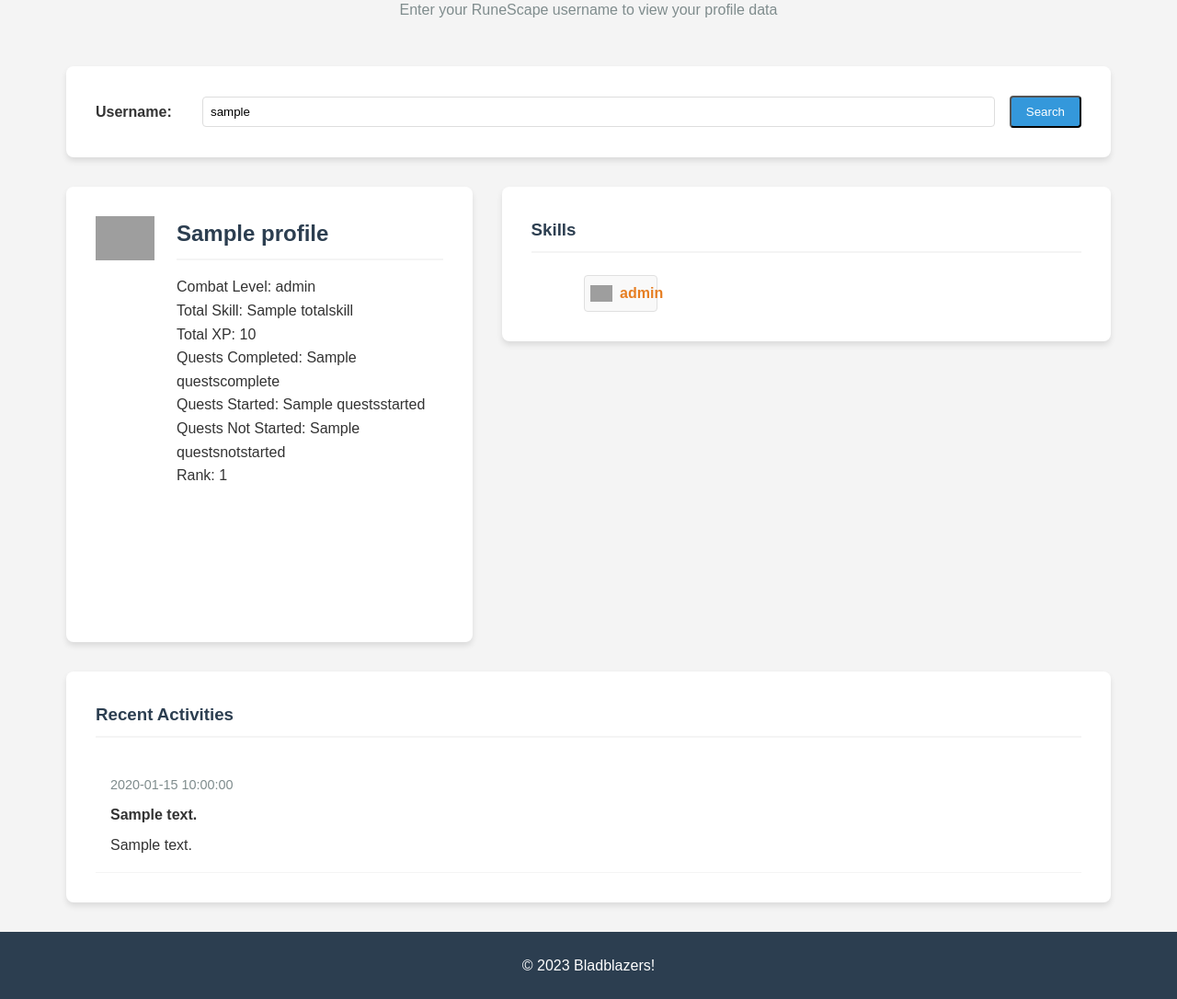
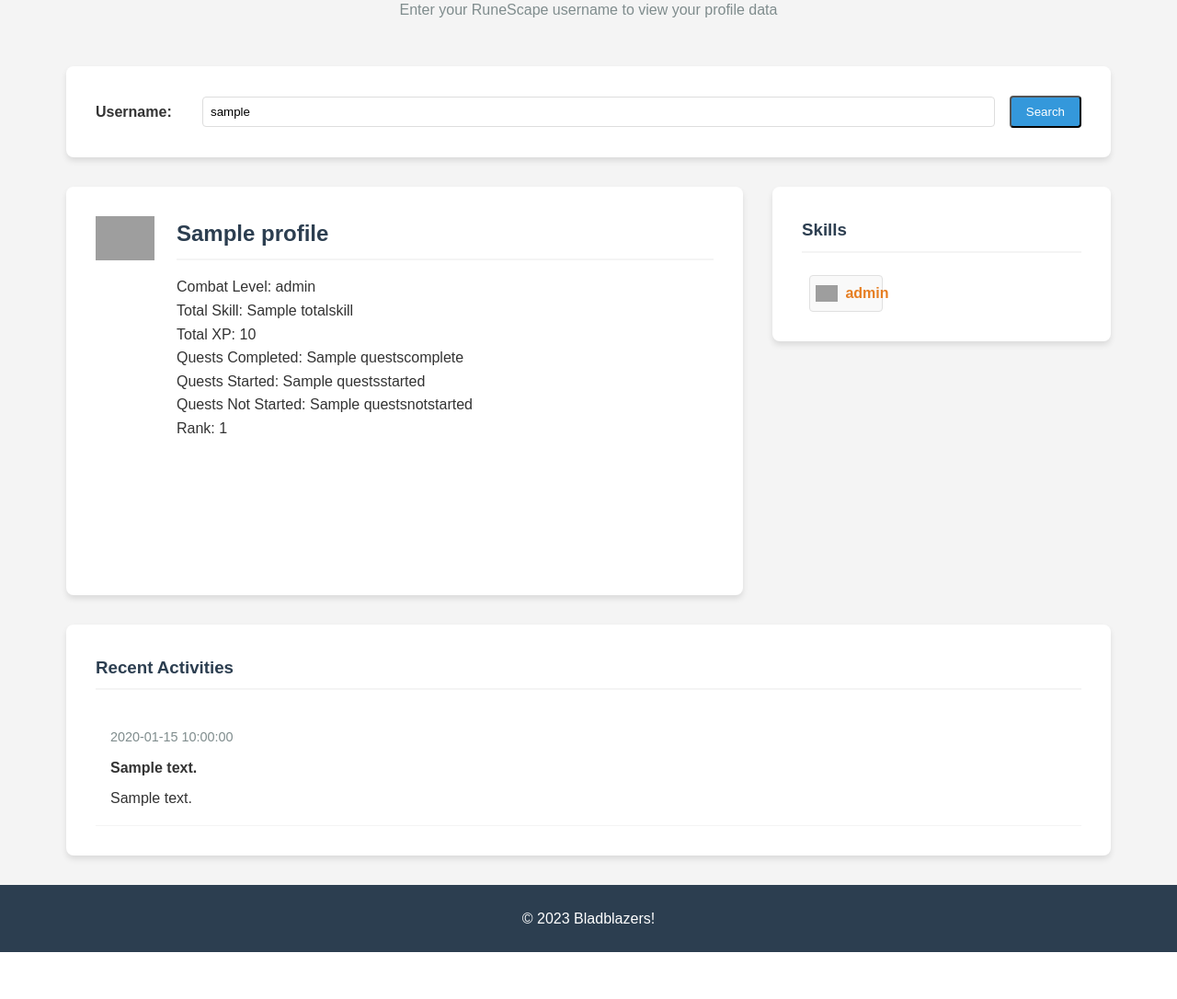
Before and after one commit to JeroenLam/rs_clan_website, a Flask app: template templates/profile.html in a window 1280 px wide. Shown: the part 176-1262 px from the top of the page at 92% size. After the commit the page ends 1211 px from the top, so only its background shows below. Run offline with Flask 3, Linux system fonts and the light colour scheme; the template is opened without the code that fills it: most values are stand-ins (such as "Sample title", 1, 10 or a date in 2020); grey boxes are pictures that could not be loaded.

Commit message:
style: adjust profile layout grid column proportions

```diff
--- a/static/css/style.css
+++ b/static/css/style.css
@@ -318,7 +318,7 @@ footer {
 
 .profile-layout {
     display: grid;
-    grid-template-columns: 1fr 1.5fr;
+    grid-template-columns: 1fr 0.5fr;
     gap: 2rem;
 }
 
```
